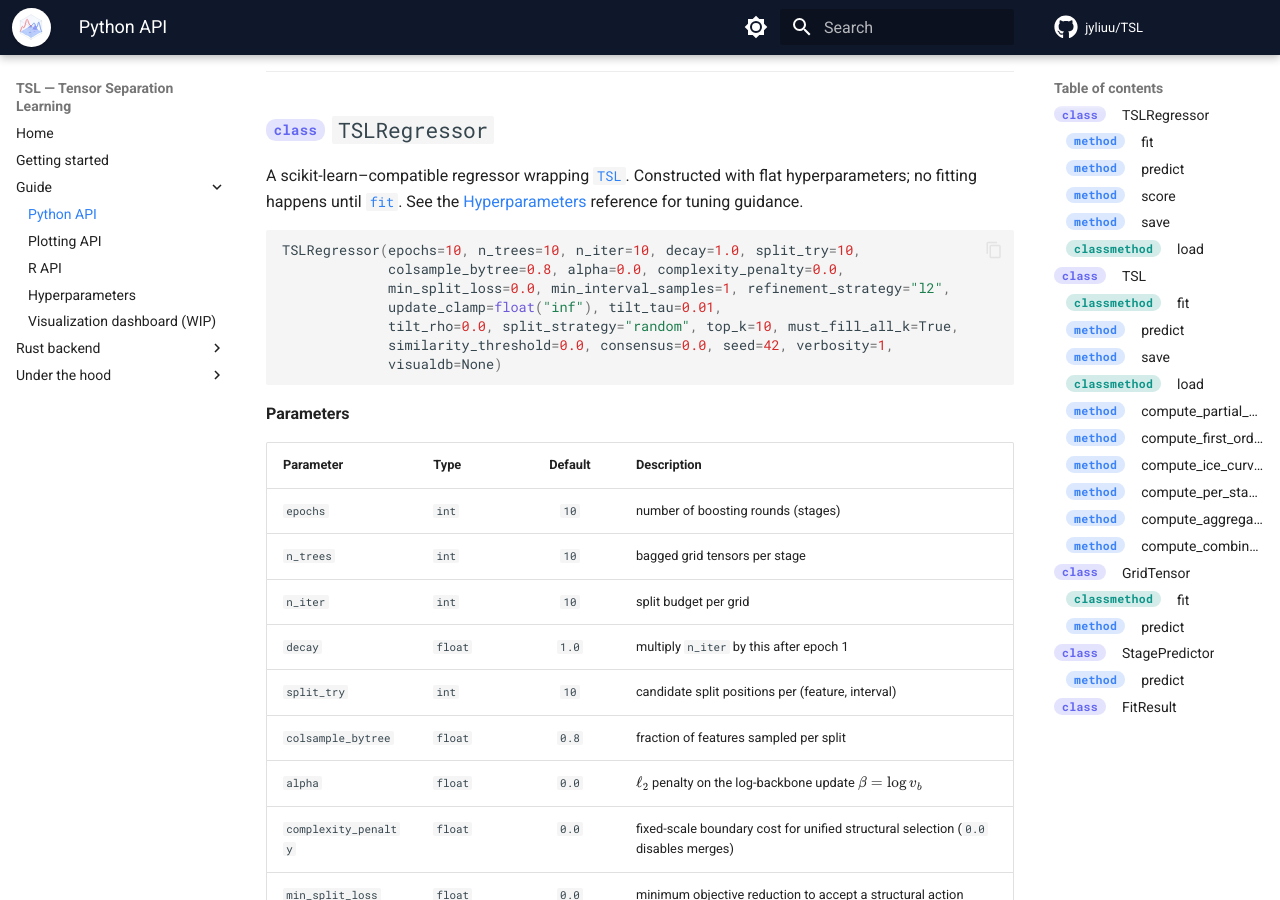
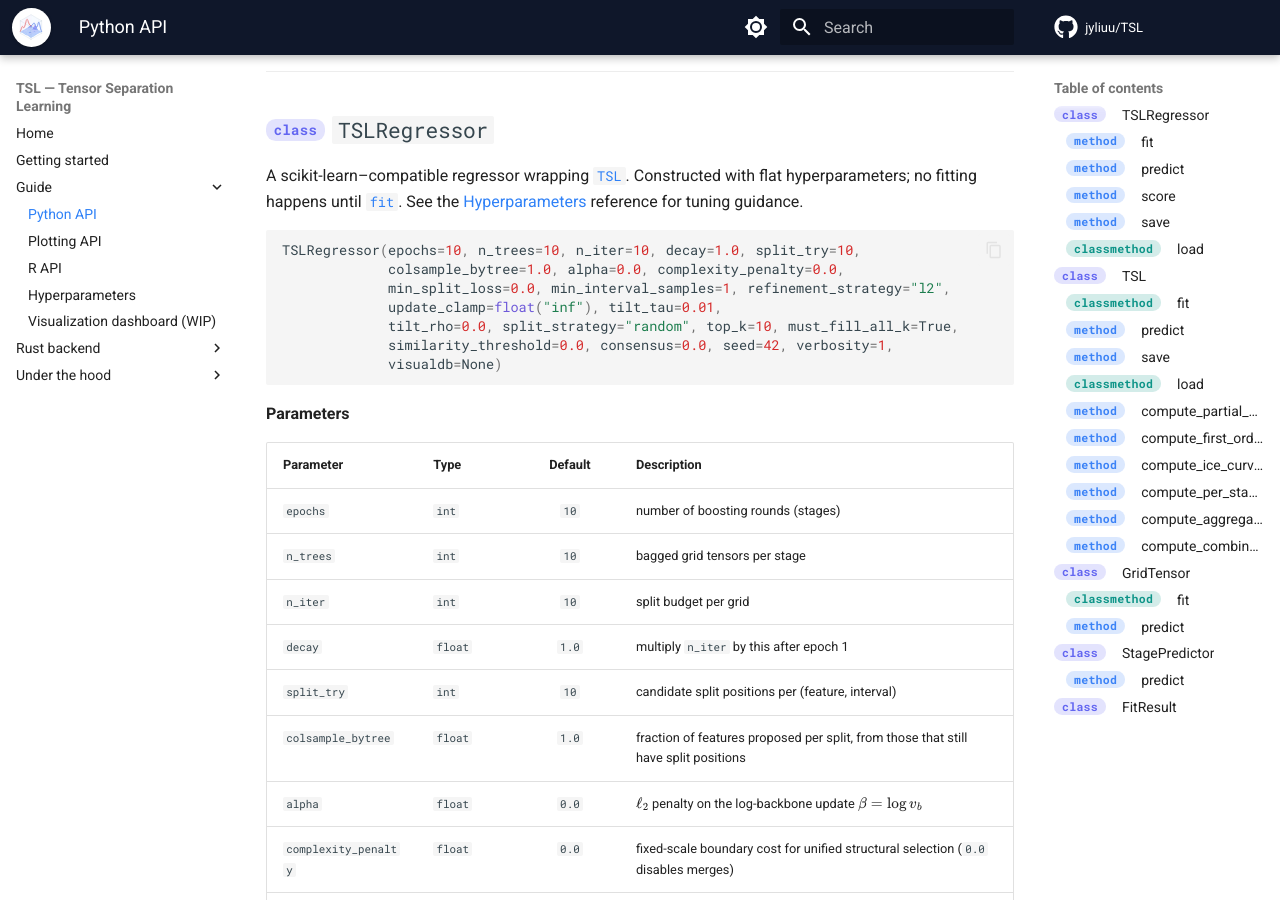
Before and after one commit to jyliuu/TSL, an MkDocs documentation site: the page built from docs/docs/code/python-api.md, in a window 1280 px wide and 900 px high, scrolled down 476 px. Built offline with MkDocs 1.6.1 and Material for MkDocs 9.7.7, drawn with Linux system fonts in a browser that asks for light colours; comment, search, counter and statistics services are not loaded; some of the changed text lies outside the part shown.

Commit message:
feat: propose every splittable feature by default
`colsample_bytree` defaults to 1.0 in `TSLRegressor` and `TSL.fit`,
as in the Rust builder: each random split proposal draws from every feature
that still has split positions, and smaller values subsample them.

````diff
--- a/docs/docs/code/python-api.md
+++ b/docs/docs/code/python-api.md
@@ -26,7 +26,7 @@ hyperparameters; no fitting happens until [`fit`](#meth-tslregressor-fit). See t
 
 ```python
 TSLRegressor(epochs=10, n_trees=10, n_iter=10, decay=1.0, split_try=10,
-             colsample_bytree=0.8, alpha=0.0, complexity_penalty=0.0,
+             colsample_bytree=1.0, alpha=0.0, complexity_penalty=0.0,
              min_split_loss=0.0, min_interval_samples=1, refinement_strategy="l2",
              update_clamp=float("inf"), tilt_tau=0.01,
              tilt_rho=0.0, split_strategy="random", top_k=10, must_fill_all_k=True,
@@ -43,7 +43,7 @@ TSLRegressor(epochs=10, n_trees=10, n_iter=10, decay=1.0, split_try=10,
 | `n_iter` | `int` | `10` | split budget per grid |
 | `decay` | `float` | `1.0` | multiply `n_iter` by this after epoch 1 |
 | `split_try` | `int` | `10` | candidate split positions per (feature, interval) |
-| `colsample_bytree` | `float` | `0.8` | fraction of features sampled per split |
+| `colsample_bytree` | `float` | `1.0` | fraction of features proposed per split, from those that still have split positions |
 | `alpha` | `float` | `0.0` | $\ell_2$ penalty on the log-backbone update $\beta=\log v_b$ |
 | `complexity_penalty` | `float` | `0.0` | fixed-scale boundary cost for unified structural selection (`0.0` disables merges) |
 | `min_split_loss` | `float` | `0.0` | minimum objective reduction to accept a structural action |
@@ -453,7 +453,7 @@ Fit a single grid tensor (no boosting, no bagging).
 | `y` | `ndarray (n_samples,)` | _required_ | training targets |
 | `n_iter` | `int` | _required_ | split budget |
 | `split_try` | `int` | _required_ | candidate split positions |
-| `colsample_bytree` | `float` | _required_ | fraction of features per split |
+| `colsample_bytree` | `float` | _required_ | fraction of features proposed per split, from those that still have split positions |
 | `complexity_penalty` | `float` | `0.0` | fixed-scale boundary cost for unified structural selection (`0.0` disables merges) |
 | `seed` | `int` | `42` | RNG seed |
 
````
Also changed, not shown: docs/docs/guides/hyperparameters.md (+1 -2 lines), 2 other files.
